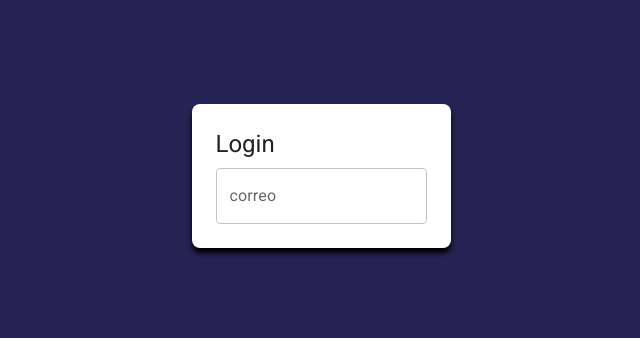
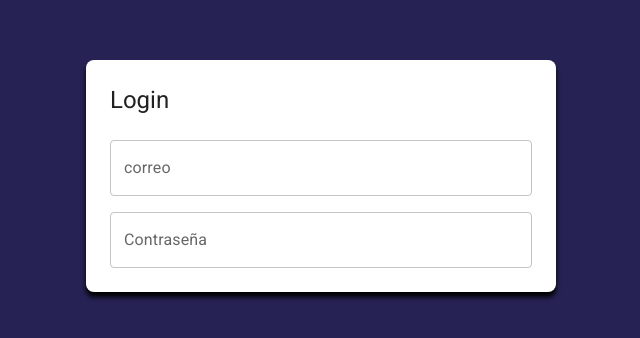
Before and after one commit to Mariacabriles29/Journal-App, a React (Vite) app: page /auth/login in a window 1280 px wide. Shown: the part 224-562 px from the top of the page, without its empty margins (319-959 px from the left). Built offline with nearby package versions, Linux system fonts and the light colour scheme.

Commit message:
feat: create login

```diff
--- a/src/auth/pages/LoginPage.jsx
+++ b/src/auth/pages/LoginPage.jsx
@@ -20,11 +20,20 @@ export const LoginPage = () => {
       <Typography variant="h5" sx={{mb:1}}>Login</Typography>
       <form>
         <Grid container>
-          <Grid item>
+          <Grid item xs={12} sx={{mt:2}}>
             <TextField
             label="correo"
             type="email"
             placeholder="correo@google.com"
+            fullWidth
+
+            />
+          </Grid>
+           <Grid item xs={12} sx={{mt:2}}>
+            <TextField
+            label="Contraseña"
+            type="password"
+            placeholder="Contraseña"
             fullWidth
 
             />
```
